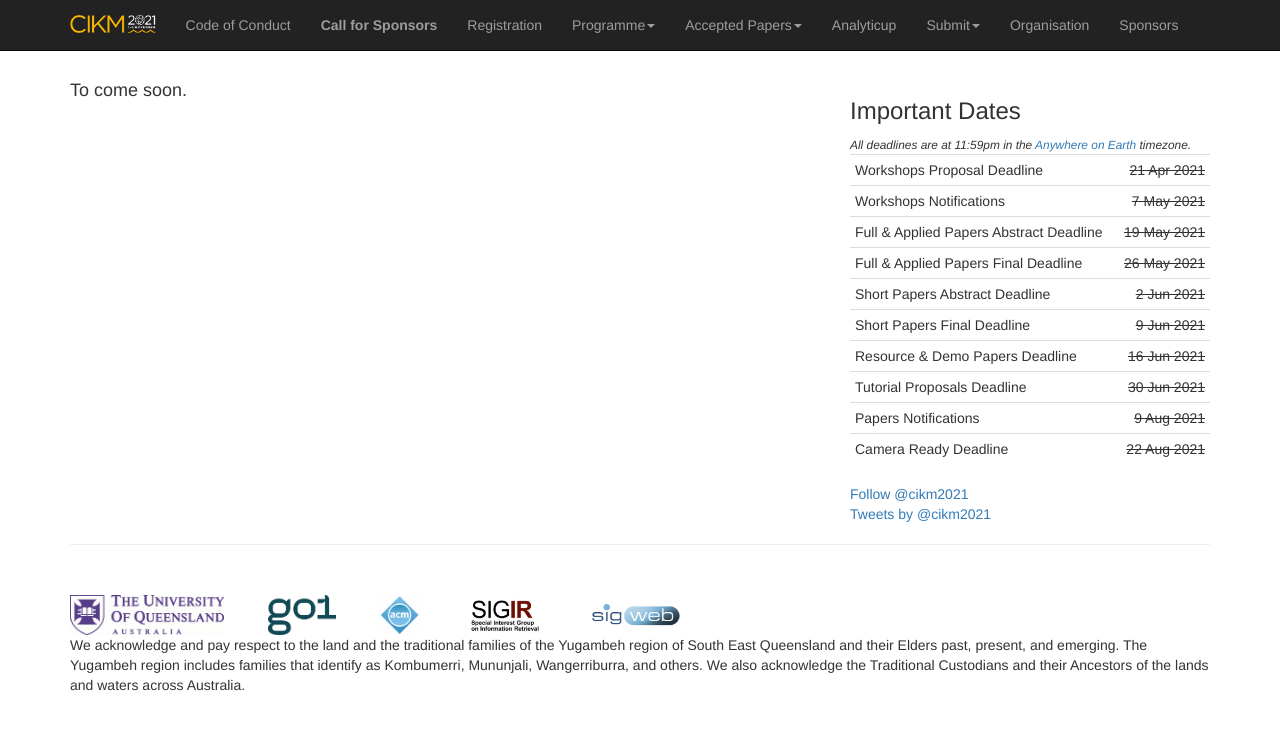
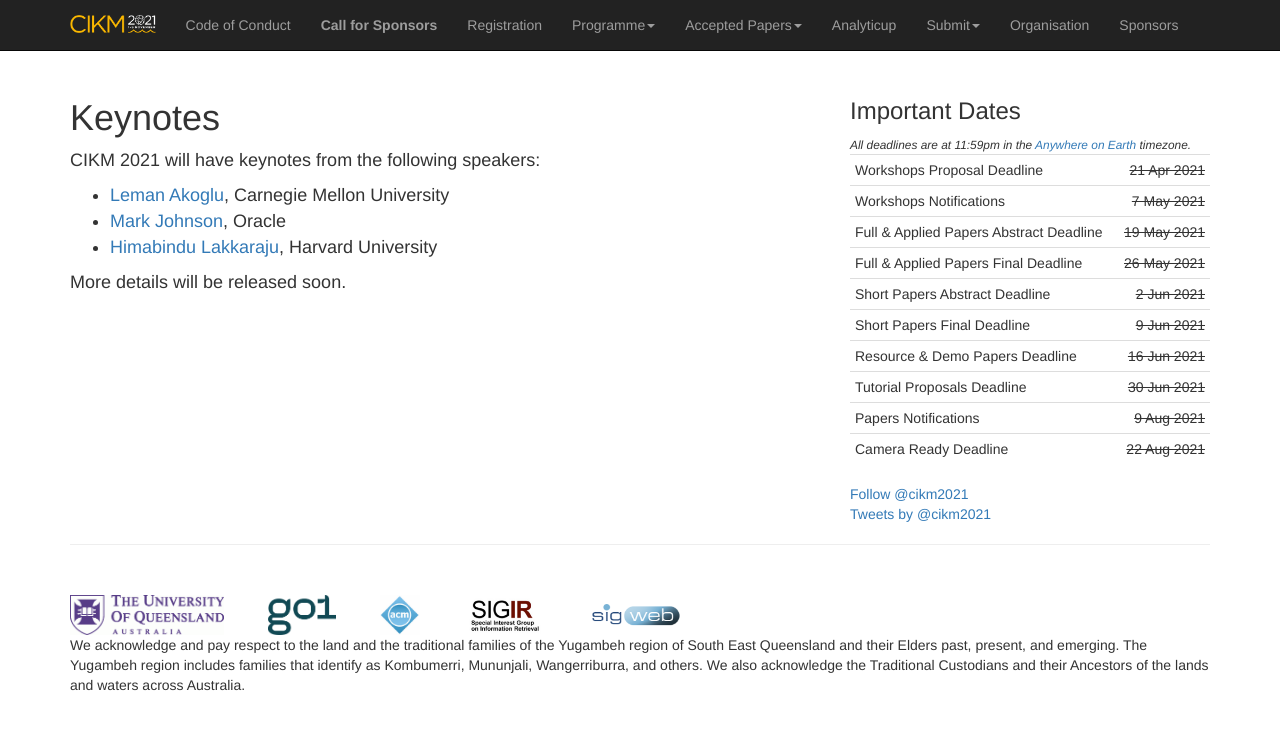
Before and after one commit to ielab/cikm2021-website, a Jekyll site: the page built from programme/keynote-speakers.md, in a window 1280 px wide. Shown: the top 730 px of the page. Built offline with Jekyll 4.4.1, drawn with Linux system fonts in a browser that asks for light colours; comment, search, counter and statistics services are not loaded; our own code applies the rules of GitHub Pages for plain Markdown files.

Commit message:
Add keynote speakers to navigation under programme.

```diff
--- a/programme/keynote-speakers.md
+++ b/programme/keynote-speakers.md
@@ -2,4 +2,12 @@
 layout: default
 ---
 
-To come soon.
+# Keynotes
+
+CIKM 2021 will have keynotes from the following speakers:
+
+ - [Leman Akoglu](https://www.andrew.cmu.edu/user/lakoglu/), Carnegie Mellon University
+ - [Mark Johnson](http://web.science.mq.edu.au/~mjohnson/), Oracle
+ - [Himabindu Lakkaraju](https://himalakkaraju.github.io/), Harvard University
+
+More details will be released soon.
```
Also changed, not shown: _data/nav-links.yml (+4 -4 lines).
